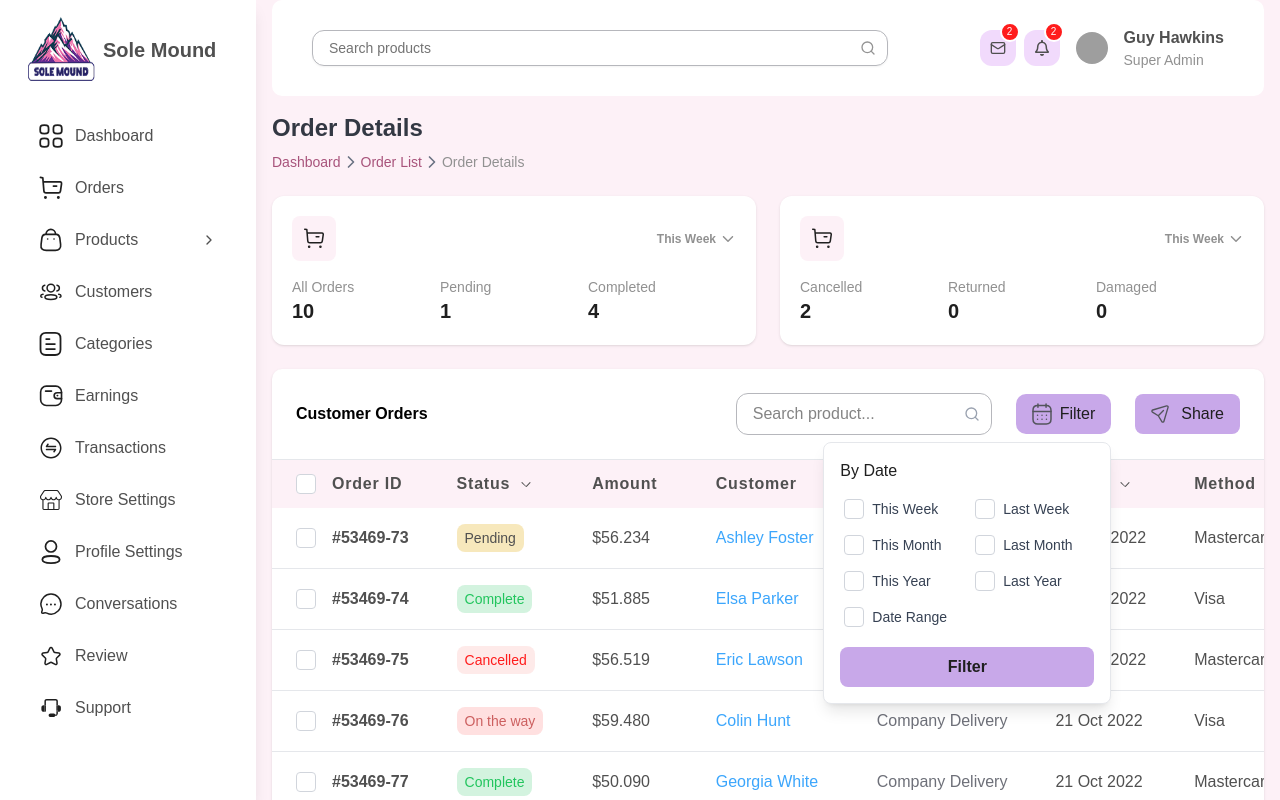
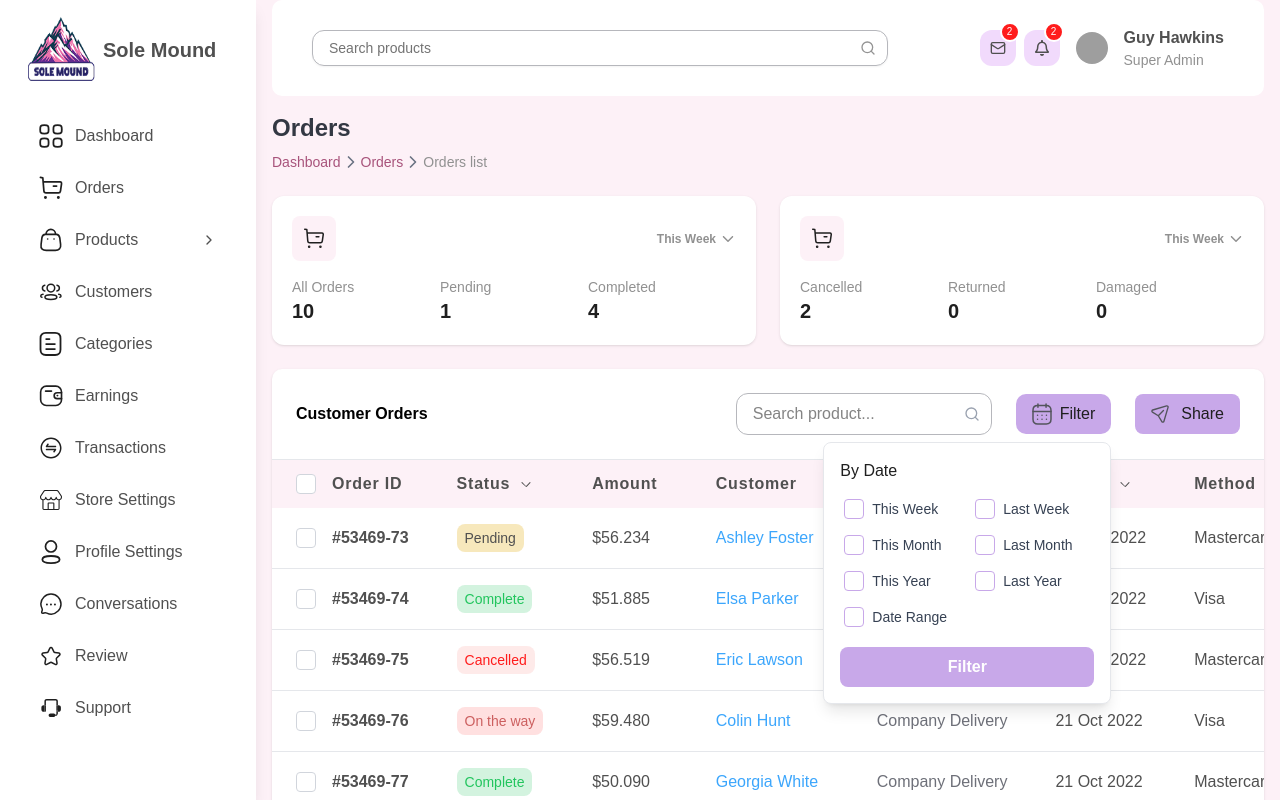
Before and after one commit to MamunHossain1999/Sole-Mound-Seller-frontend, a React (Vite) app: page /orders-details in a window 1280 px wide. Both pictures are taken after a click on the button "Filter". Built offline with nearby package versions, Linux system fonts and the light colour scheme; grey boxes are pictures that could not be loaded.

Commit message:
order details page

```diff
--- a/src/features/orders/pages/OrderDetailsPage.tsx
+++ b/src/features/orders/pages/OrderDetailsPage.tsx
@@ -210,7 +210,7 @@ const OrderDetailsPage: React.FC = () => {
         {/* Header */}
         <div className="mb-6">
           <h1 className="text-base lg:text-2xl font-bold text-[#333843] mb-2">
-            Order Details
+            Orders
           </h1>
           <nav className="flex">
             <Link to="/" className="text-sm font-medium text-[#A8537B]">
@@ -233,7 +233,7 @@ const OrderDetailsPage: React.FC = () => {
               </svg>
             </span>
             <Link to="/orders" className="text-sm font-medium text-[#A8537B]">
-              Order List
+              Orders
             </Link>
             <span className="text-gray-500">
               <svg
@@ -252,7 +252,9 @@ const OrderDetailsPage: React.FC = () => {
               </svg>
             </span>
             <span className="text-sm font-medium text-[#919191]">
-              Order Details
+               <Link to="/orders-details" className="text-sm font-medium ">
+              Orders list
+            </Link>
             </span>
           </nav>
         </div>
@@ -429,7 +431,7 @@ const OrderDetailsPage: React.FC = () => {
                                 checked={selectedFilter === option}
                                 readOnly
                                 name="selectAll"
-                                className="peer w-full h-full accent-[#C8A8E9] bg-white border border-gray-300 rounded appearance-none checked:bg-[#C8A8E9] checked:border-transparent"
+                                className="peer w-full h-full accent-[#C8A8E9] bg-white border border-[#C8A8E9] rounded appearance-none checked:bg-[#C8A8E9] checked:border-transparent"
                               />
                               <span className="pointer-events-none absolute inset-0 flex items-center justify-center text-white text-xs font-bold peer-checked:flex ">
                                 ✓
@@ -457,7 +459,7 @@ const OrderDetailsPage: React.FC = () => {
                       {/* button */}
                       <button
                         onClick={applyFilter}
-                        className="w-full bg-[#C8A8E9] text-[#1F1F1F] text-base font-semibold py-2 rounded-[8px] hover:bg-purple-300 transition-colors"
+                        className="w-full bg-[#C8A8E9] text-[#FFF] text-base font-semibold py-2 rounded-[8px] hover:bg-purple-300 transition-colors"
                       >
                         Filter
                       </button>
```
